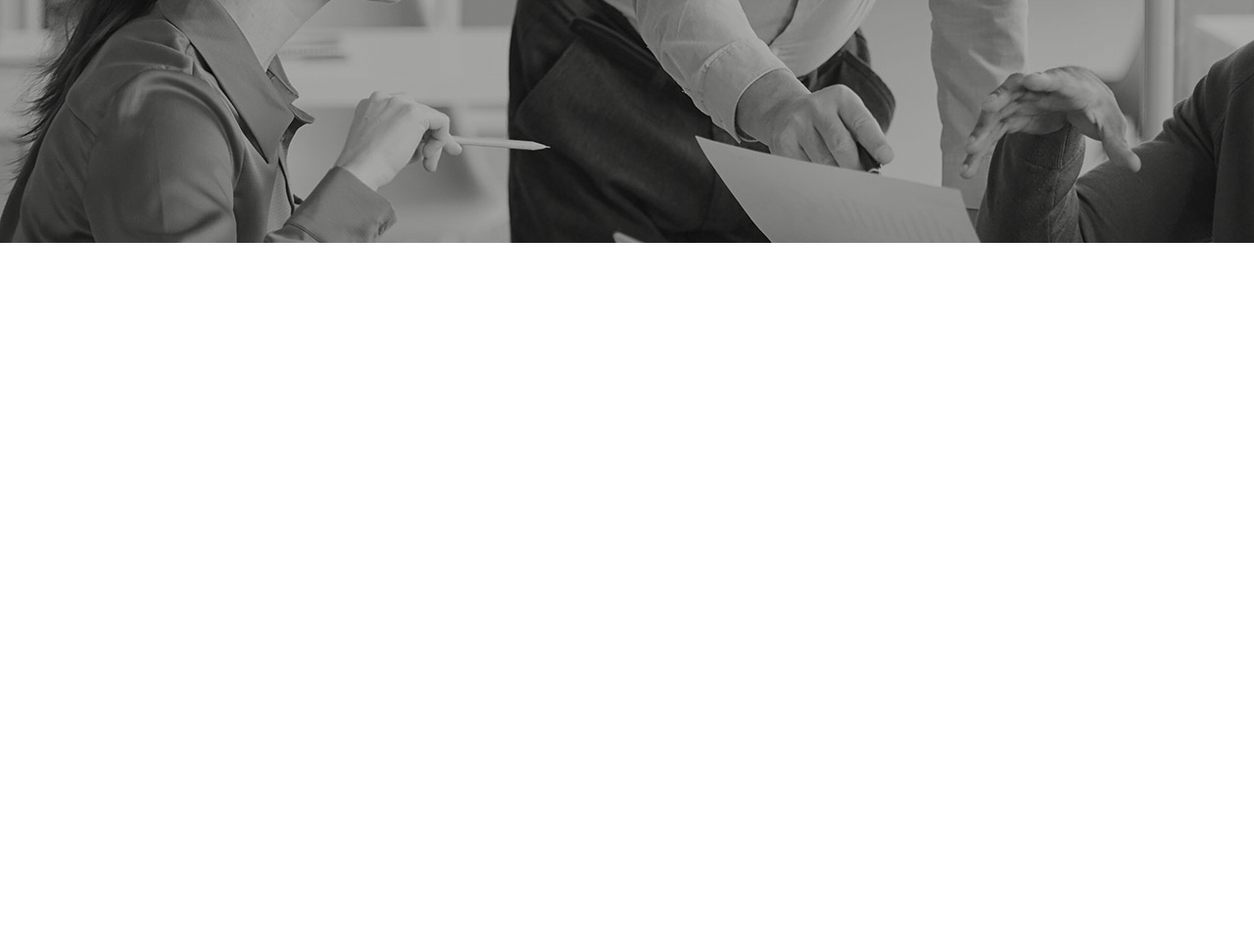
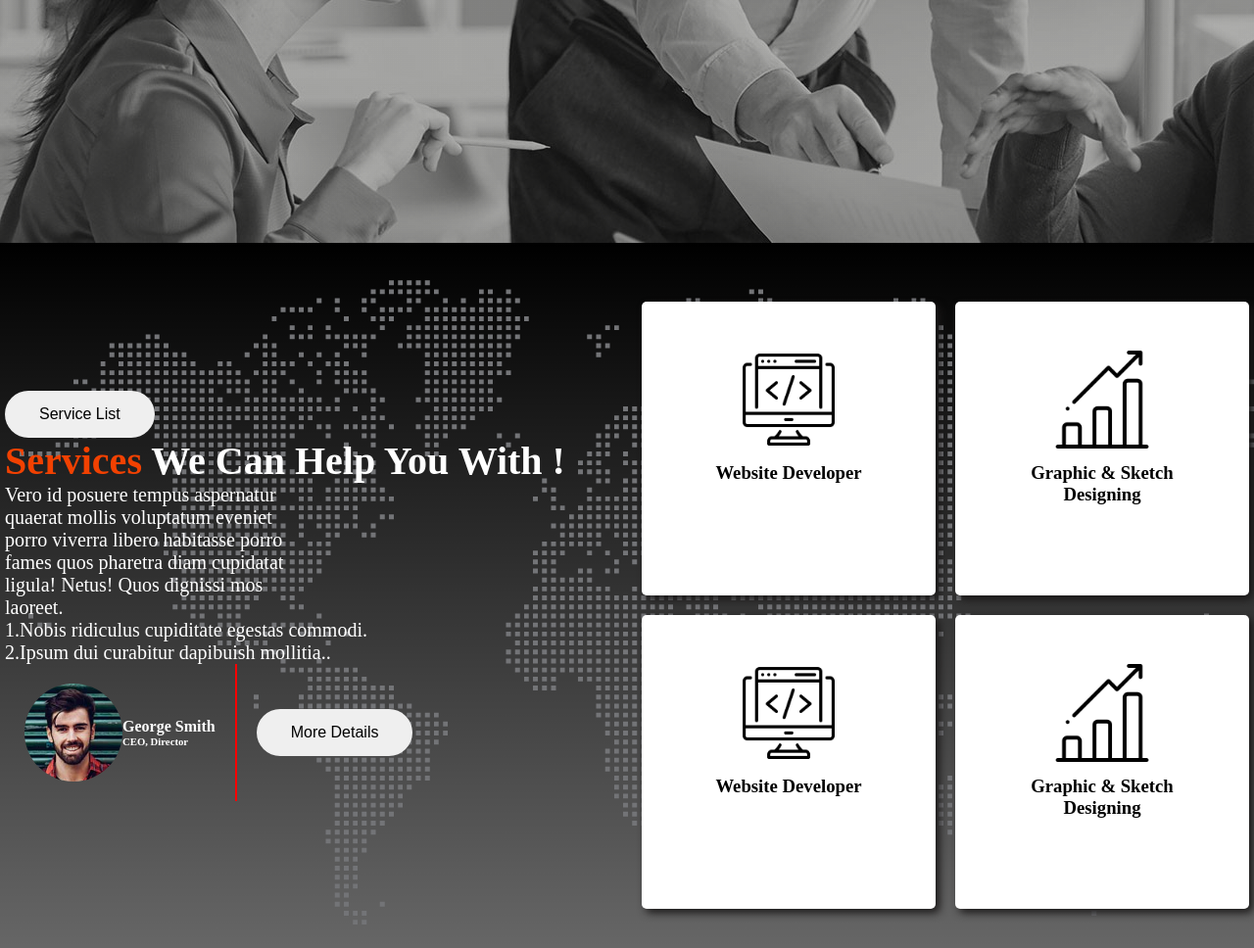
Before and after one commit to swadebsharma10/digital-agency, a plain HTML site: page index.html in a window 1280 px wide. Shown: the part 627-1595 px from the top of the page at 98% size. Before the commit the page ends 875 px from the top, so only its background shows below. Drawn offline with Linux system fonts and the light colour scheme.

Commit message:
added services section

```diff
--- a/index.html
+++ b/index.html
@@ -43,6 +43,63 @@
           </div>
         </div>
       </section>
+      <!-- service container -->
+      <section class="service-container">
+        <div class="service-left-container">
+          <div class="service-details">
+            <button class="btn-secondary btn">Service List</button>
+            <h1 class="service-title">
+              <span class="text-service">Services</span> We Can Help You With !
+            </h1>
+            <p class="service-description">
+              Vero id posuere tempus aspernatur quaerat mollis voluptatum
+              eveniet porro viverra libero habitasse porro fames quos pharetra
+              diam cupidatat ligula! Netus! Quos dignissi mos laoreet.
+            </p>
+            <ol>
+              <li>1.Nobis ridiculus cupiditate egestas commodi.</li>
+              <li>2.Ipsum dui curabitur dapibuish mollitia..</li>
+            </ol>
+            <div class="autor-details">
+              <div class="author-image">
+                <img src="asset/image/author.jpg" alt="" />
+                <div>
+                  <h4>George Smith</h4>
+                  <h6>CEO, Director</h6>
+                </div>
+              </div>
+              <div class="more-details">
+                <button class="btn-secondary btn">More Details</button>
+              </div>
+            </div>
+          </div>
+        </div>
+        <div class="service-right-container">
+          <div class="services">
+            <div class="top-services">
+              <div class="service">
+                <img src="asset/icons/coding.png" alt="" />
+                <h3>Website Developer</h3>
+              </div>
+              <div class="service">
+                <img src="asset/icons/bar-chart.png" alt="" />
+                <h3>Graphic & Sketch Designing</h3>
+              </div>
+            </div>
+            <!-- down services -->
+            <div class="top-services">
+              <div class="service">
+                <img src="asset/icons/coding.png" alt="" />
+                <h3>Website Developer</h3>
+              </div>
+              <div class="service">
+                <img src="asset/icons/bar-chart.png" alt="" />
+                <h3>Graphic & Sketch Designing</h3>
+              </div>
+            </div>
+          </div>
+        </div>
+      </section>
     </main>
   </body>
 </html>
--- a/styles/style.css
+++ b/styles/style.css
@@ -74,3 +74,74 @@
   border: none;
   border-radius: 5px;
 }
+.btn {
+  border-radius: 25px;
+}
+
+/* service style */
+.service-container {
+  width: 100%;
+  height: 90vh;
+  background-image: url("../asset/image/footer-bg.png"),
+    linear-gradient(rgba(0, 0, 0, 4), rgba(0, 0, 0, 0.6));
+  color: #fff;
+  display: flex;
+  align-items: center;
+  justify-content: space-around;
+}
+.service-title {
+  font-size: 40px;
+  font-weight: bold;
+}
+
+.text-service {
+  color: rgba(255, 68, 0, 0.945);
+}
+.service-description {
+  font-size: 20px;
+  width: 50%;
+}
+.service-left-container {
+  width: 50%;
+}
+ol > li {
+  list-style: none;
+  font-size: 20px;
+}
+.autor-details {
+  display: flex;
+  align-items: center;
+}
+.author-image {
+  display: flex;
+  align-items: center;
+  padding: 20px;
+  border-right: 2px solid red;
+}
+.author-image img {
+  width: 100px;
+  height: 100px;
+  border-radius: 50px;
+}
+.more-details {
+  padding: 20px;
+}
+.service {
+  width: 200px;
+  height: 200px;
+  padding: 50px;
+  border-radius: 5px;
+  box-shadow: 4px 4px 8px rgb(26, 24, 24);
+  background-color: #fff;
+  color: black;
+  text-align: center;
+}
+.service img {
+  width: 50%;
+  padding-bottom: 10px;
+}
+.top-services {
+  display: flex;
+  gap: 20px;
+  margin-top: 20px;
+}
```
